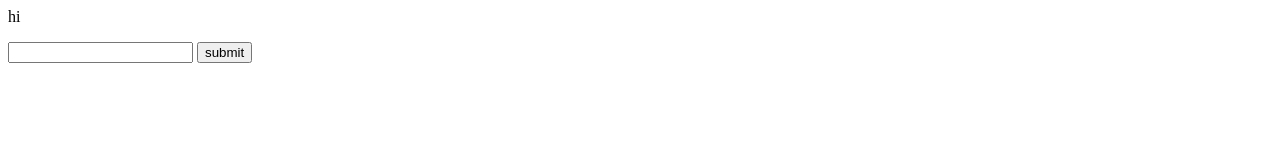
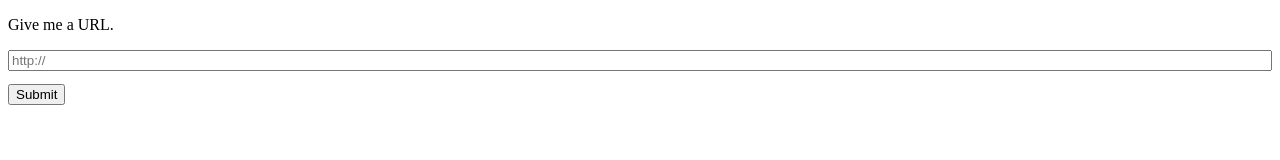
Before and after one commit to toolness/baseless, a website: page index.html in a window 1280 px wide. Drawn offline with Linux system fonts and the light colour scheme.

Commit message:
index.html looks a bit better.

```diff
--- a/index.html
+++ b/index.html
@@ -1,5 +1,21 @@
-<p>hi</p>
+<!DOCTYPE html>
+<meta charset="utf-8">
+<title>Baseless</title>
+<style>
+* {
+  box-sizing: border-box;
+  -moz-box-sizing: border-box;
+  -webkit-box-sizing: border-box;
+}
+
+#url {
+  display: block;
+  width: 100%;
+  margin-bottom: 1em;
+}
+</style>
+<p>Give me a URL.</p>
 <form>
-<input type="url" name="url">
-<button type="submit">submit</button>
+  <input id="url" type="url" name="url" placeholder="http://">
+  <button type="submit">Submit</button>
 </form>
```
